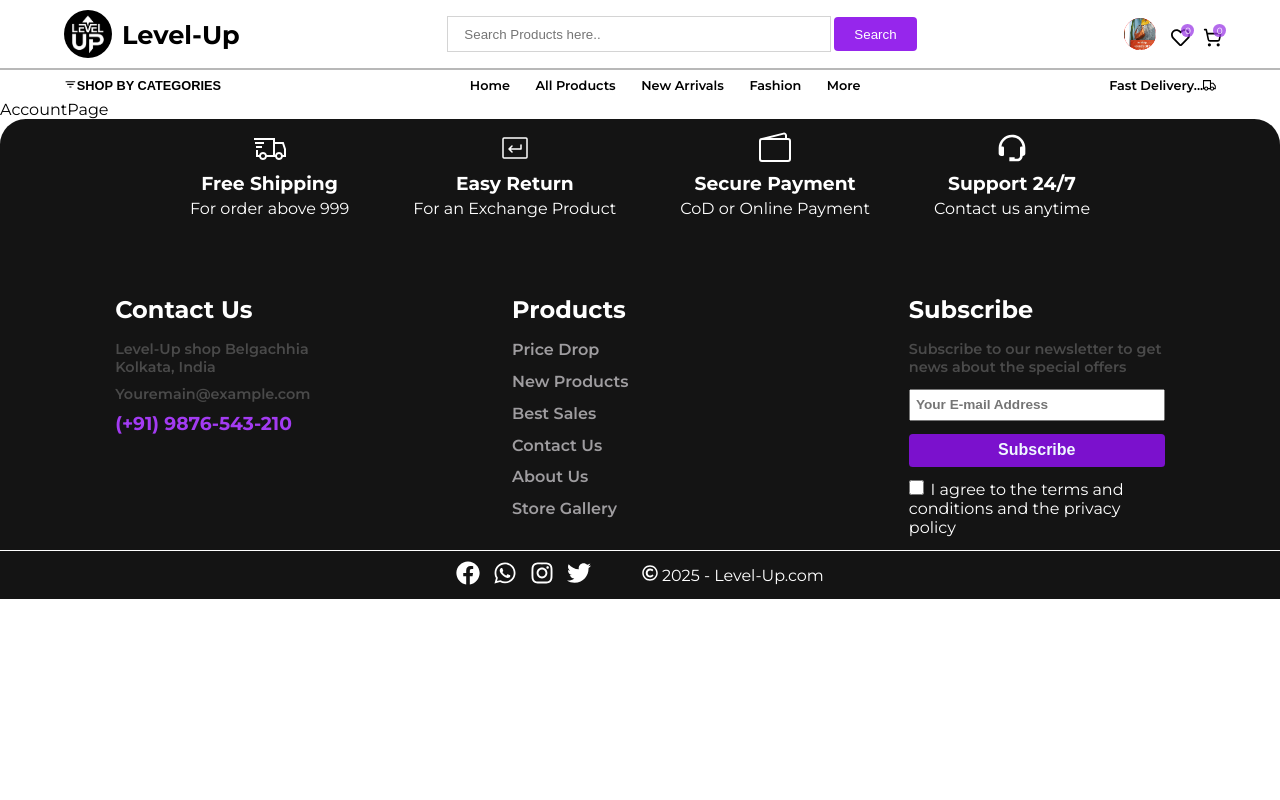
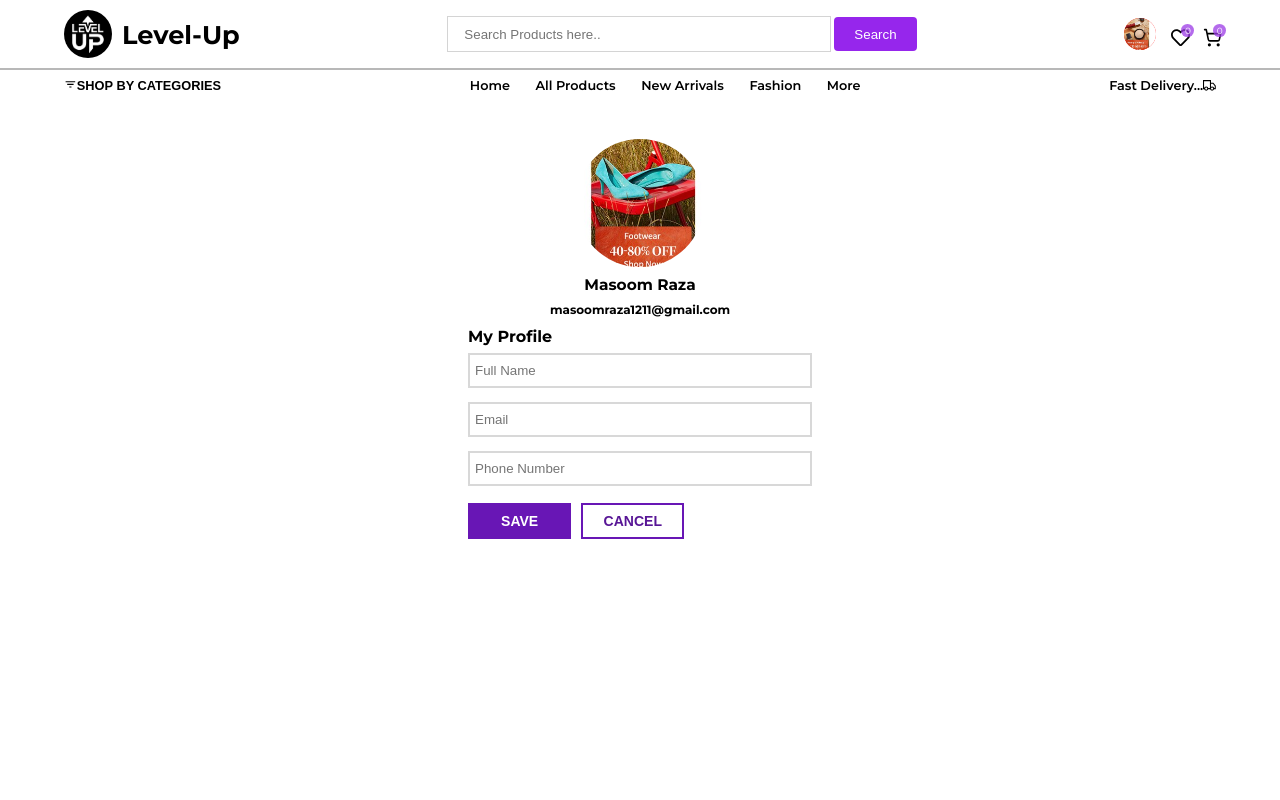
Before and after one commit to Masoom1707/Mega_E-Commerce, a React (Vite) app in the folder Frontend/: page /my-account in a window 1280 px wide. Shown: the top 800 px of the page. Built offline with nearby package versions, Linux system fonts and the light colour scheme.

Commit message:
chckout page, some ui fixes, profile page

```diff
--- a/Frontend/src/components/CartItem.jsx
+++ b/Frontend/src/components/CartItem.jsx
@@ -38,9 +38,9 @@ const CartItem = (props) => {
 </div>
 <div className="rightside">
 <IoCloseCircleSharp style={{float:"right", fontSize:"1.4vw", cursor:"pointer"}} />
-  <h5>Levis</h5>
-  <NavLink to='/product-details/77'><h4>Pure Cotton Slim Fit Geometric Printed Casual Shirt</h4></NavLink>
-  <Rating name="size-small" defaultValue={4} size="small" readOnly />
+  <h6>Levis</h6>
+  <NavLink to='/product-details/77'><h5>Pure Cotton Slim Fit Geometric Printed Casual Shirt</h5></NavLink>
+  <Rating name="size-small" defaultValue={4} style={{fontSize:"12px"}} size="small" readOnly />
   <div className="qty_size">
 
     <button onClick={handleSizeDropClick}>Size: {selectSize} <GoTriangleDown />
--- a/Frontend/src/components/Header.jsx
+++ b/Frontend/src/components/Header.jsx
@@ -1,5 +1,5 @@
 import { Link, NavLink } from "react-router-dom";
-import { useContext, useState } from "react";
+import { useContext, useEffect, useRef, useState } from "react";
 import { MyContext } from "../App";
 
 import "../css/header.css";
@@ -9,35 +9,73 @@ import { LuShoppingCart } from "react-icons/lu";
 import { MdOutlineFilterList } from "react-icons/md";
 import { GrDeliver } from "react-icons/gr";
 import { RxCross2 } from "react-icons/rx";
-import { IoIosAdd, IoIosLogOut, IoIosRemove, IoMdHeartEmpty } from "react-icons/io";
+import {
+  IoIosAdd,
+  IoIosLogOut,
+  IoIosRemove,
+  IoMdHeartEmpty,
+} from "react-icons/io";
 import { IoBagCheckOutline } from "react-icons/io5";
 
+
+
 const Header = () => {
-  const context = useContext(MyContext)
+  const context = useContext(MyContext);
 
   const [isOpen, setIsOpen] = useState(false);
+  const categoryOpen = useRef(null)
+  const subCategory = useRef(null)
+
   const toggleSidebar = () => {
     setIsOpen(!isOpen);
   };
 
   const [moreItems, setMoreItems] = useState(null);
   const toggleMoreItems = (index) => {
-    if(moreItems === index){
-        setMoreItems(null)
-    }else{
+    if (moreItems === index) {
+      setMoreItems(null);
+    } else {
       setMoreItems(index);
     }
   };
 
+  // handeling the profile drop down and outside click event
   const [showProfileDrpDwn, setShowProfileDrpDwn] = useState(false);
+  const profileRef = useRef(null);
+
+
+  const handleClickOutside = (event) => {
+
+    // profile icon drop down handle
+    if(profileRef.current && !profileRef.current.contains(event.target)){
+      setShowProfileDrpDwn(false);
+    }
+
+    // category dropdown handle
+    if(categoryOpen.current && !categoryOpen.current.contains(event.target) && !subCategory.current.contains(event.target)){
+      setIsOpen(false);
+    }
+  }
+
+  useEffect(() => {
+    document.addEventListener("click", handleClickOutside)
+
+    return () => {
+    document.removeEventListener("click", handleClickOutside)
+
+    }
+  }, [])
+
+
+
 
   return (
     <>
       <div className="fixed">
         <div className="header_container common_display">
-          <NavLink to='/' className="header1">
+          <NavLink to="/" className="header1">
             <div className="logo">
-              <img src="./public/Images/levelup.jpg" alt="" srcset="" />
+              <img src="../public/Images/levelup.jpg" alt="" srcset="" />
             </div>
             <h2>Level-Up</h2>
           </NavLink>
@@ -46,27 +84,35 @@ const Header = () => {
             <button>Search</button>
           </div>
           <div className="header3">
-            {context.isLoggedIn === false ?
-
+            {context.isLoggedIn === false ? (
               <div className="login">
                 <Link to="/login">Login / Register</Link>
               </div>
-            :
-            <button className="userProfile" onClick={() => setShowProfileDrpDwn(!showProfileDrpDwn)}>
-              <img src="./public/Images/19.jpg" alt="" />
-              {
-                showProfileDrpDwn && (
+            ) : (
+              <button
+                className="userProfile"
+                ref={profileRef}
+                onClick={() => setShowProfileDrpDwn(!showProfileDrpDwn)}
+              >
+                <img src="../public/Images/12.jpg" alt="" />
+                {showProfileDrpDwn && (
                   <div className="profileDrpDwn">
-                <NavLink to='/my-account'><FaRegUser /> <span>My Account</span></NavLink>
-                <NavLink to='/order'><IoBagCheckOutline /> <span>Orders</span></NavLink>
-                <NavLink to='/whishlist'><IoMdHeartEmpty /> <span>Wish List</span></NavLink>
-                <NavLink onClick={() => context.setIsLoggedIn(false)}><IoIosLogOut /> <span>Log Out</span></NavLink>
+                    <NavLink to="/my-account">
+                      <FaRegUser /> <span>My Account</span>
+                    </NavLink>
+                    <NavLink to="/order">
+                      <IoBagCheckOutline /> <span>Orders</span>
+                    </NavLink>
+                    <NavLink to="/whishlist">
+                      <IoMdHeartEmpty /> <span>Wish List</span>
+                    </NavLink>
+                    <NavLink onClick={() => context.setIsLoggedIn(false)}>
+                      <IoIosLogOut /> <span>Log Out</span>
+                    </NavLink>
                   </div>
-                )
-              }
+                )}
               </button>
-
-            }
+            )}
             <div className="icon">
               <div>
                 <Link to="/favrouites">
@@ -84,7 +130,7 @@ const Header = () => {
           </div>
         </div>
         <div className="lower_header_container common_display">
-          <div className="lower1">
+          <div className="lower1" ref={categoryOpen}>
             <button
               className={`category ${isOpen ? "purple" : ""}`}
               onClick={() => toggleSidebar(setMoreItems(null))}
@@ -111,10 +157,10 @@ const Header = () => {
             className="cross"
             onClick={() => toggleSidebar(setMoreItems(null))}
           />
-          <div className="sidebar_items">
+          <div className="sidebar_items" ref={subCategory}>
             <ul>
               <li onClick={() => toggleMoreItems(0)}>
-                <Link className={`link ${moreItems === 0 ? 'bg' : ''}`}>
+                <Link className={`link ${moreItems === 0 ? "bg" : ""}`}>
                   Men's wear
                   <span>
                     {moreItems === 0 ? <IoIosRemove /> : <IoIosAdd />}
@@ -130,7 +176,7 @@ const Header = () => {
                 )}
               </li>
               <li onClick={() => toggleMoreItems(1)}>
-                <Link className={`link ${moreItems === 1 ? 'bg' : ''}`}>
+                <Link className={`link ${moreItems === 1 ? "bg" : ""}`}>
                   Women's wear{" "}
                   <span>
                     {moreItems === 1 ? <IoIosRemove /> : <IoIosAdd />}
@@ -146,7 +192,7 @@ const Header = () => {
                 )}
               </li>
               <li onClick={() => toggleMoreItems(2)}>
-                <Link className={`link ${moreItems === 2 ? 'bg' : ''}`}>
+                <Link className={`link ${moreItems === 2 ? "bg" : ""}`}>
                   Children's wear{" "}
                   <span>
                     {moreItems === 2 ? <IoIosRemove /> : <IoIosAdd />}
@@ -162,7 +208,7 @@ const Header = () => {
                 )}
               </li>
               <li onClick={() => toggleMoreItems(3)}>
-                <Link className={`link ${moreItems === 3 ? 'bg' : ''}`}>
+                <Link className={`link ${moreItems === 3 ? "bg" : ""}`}>
                   Festive Special{" "}
                   <span>
                     {moreItems === 3 ? <IoIosRemove /> : <IoIosAdd />}
--- a/Frontend/src/components/Product_Detail_Info.jsx
+++ b/Frontend/src/components/Product_Detail_Info.jsx
@@ -58,7 +58,7 @@ const ProductDetailInfo = () => {
           <LuShoppingCart style={{ fontSize: "1vw" }} />
           {addCart ? "Item Added" : "Add to Cart"}
         </button>
-        <FaRegHeart style={{ fontSize: "1.2vw", cursor: "pointer" }} />
+        <FaRegHeart style={{ fontSize: "1vw", cursor: "pointer" }} />
       </div>
 
     </div>
--- /dev/null
+++ b/Frontend/src/css/account.css
@@ -0,0 +1,97 @@
+.account_section{
+    height: 90vh;
+    display: flex;
+    justify-content: center;
+}
+
+.innerProfile{
+    width: 50%;
+    padding: 3vw 0;
+    display: flex;
+    flex-direction: column;
+    align-items: center;
+    & h2{
+        font-size: 1.2vw;
+        margin: 8px 0;
+    }
+    & h3{
+        font-size: 12px;
+    }
+    & .profileFields{
+        padding: 10px 20px;
+        width: 60%;
+    }
+    & input{
+        width: 100%;
+        padding: 8px 5px;
+        border: none;
+        outline: none;
+        margin: 7px 0;
+        border: 2px solid rgb(216, 216, 216);
+    }
+    & button{
+        min-width: 30%;
+        border: none;
+        padding: 8px 0;
+        cursor: pointer;
+        margin: 10px 10px 0px 0px;
+        border: 2px solid #6816b5;
+        color: #581696;
+        font-size: 14px;
+        text-transform: uppercase;
+        font-weight: 600;
+        background-color: #fff;
+    }
+    & .save{
+        background-color: #6816b5;
+        color: white;
+    }
+    & button:hover{
+        background-color: #040404;
+        color: white;
+        border: none;
+    }
+}
+
+.profilecontainer{
+    width: 10vw;
+    height: 10vw;
+    border-radius: 50%;
+    position: relative;
+    & input{
+        width: 100%;
+        height: 100%;
+        opacity: 0;
+        z-index: 2;
+        cursor: pointer;
+        border-radius: 50%;
+    }
+}
+.profilecontainer img{
+    width: 100%;
+    height: 100%;
+    border-radius: 50%;
+    object-fit: cover;
+}
+.overlay{
+    background-color: #0000007a;
+    height: 10vw;
+    width: 10vw;
+    position: absolute;
+    top: 0;
+    border-radius: 50%;
+    opacity: 0;
+    transition: all 0.3s linear;
+    display: flex;
+    justify-content: center;
+    align-items: center;
+}
+.overlay:hover{
+    opacity: 1;
+}
+.upload{
+    position: absolute;
+    font-size: 5vw;
+    color: white;
+    cursor: pointer;
+}
--- a/Frontend/src/css/footer.css
+++ b/Frontend/src/css/footer.css
@@ -54,17 +54,15 @@
 }
 
 .lowerDiv p{
-    font-size: 1.8vh;
-    color: rgb(74, 74, 74);
-    font-weight: 600;
+    font-size: 1vw;
+    color: rgb(148, 148, 148);
 }
 .lowerDiv .emailSend{
     width: 100%;
     padding: 0.5vw 0.4vw;
     margin-top: 1vw;
-    font-size: 1.7vh;
+    font-size: 1vw;
     color: #7b11cd;
-    font-weight: 600;
     outline: none;
 
 }
@@ -72,7 +70,7 @@
     display: block;
     width: 100%;
     outline: none;
-    font-size: 2vh;
+    font-size: 1vw;
     font-weight: 600;
     color: aliceblue;
     background-color: #7b11cd;
--- a/Frontend/src/css/header.css
+++ b/Frontend/src/css/header.css
@@ -242,20 +242,18 @@ a{
   }
 
 .profileDrpDwn{
-  width: 10vw;
+  width:max-content;
   background-color: #fff;
   position: absolute;
-  right: -63px;
-  top: 60px;
+  right: -100%;
+  top: 100%;
   box-shadow: rgba(0, 0, 0, 0.24) 0px 3px 8px;
   & a{
     display: flex;
     gap: 10px;
     align-items: center;
-    margin-bottom: 10px;
     padding: 10px;
-    font-size: 16px;
-    font-weight: 600;
+    font-size: 12px;
   }
   & a:hover{
     background-color: #e9e9e9;
--- a/Frontend/src/pages/AccountPage.jsx
+++ b/Frontend/src/pages/AccountPage.jsx
@@ -1,8 +1,29 @@
-import React from 'react'
+import '../css/account.css'
+import {FaCloudUploadAlt} from 'react-icons/fa'
 
 const AccountPage = () => {
   return (
-    <div>AccountPage</div>
+    <div className="account_section">
+      <div className="innerProfile">
+        <div className="profilecontainer">
+          <img src="../public/images/15.jpg" alt="" />
+          <div className="overlay">
+            <input type="file" accept='image/*' />
+            <FaCloudUploadAlt className='upload' />
+          </div>
+        </div>
+        <h2>Masoom Raza</h2>
+        <h3>masoomraza1211@gmail.com</h3>
+        <div className="profileFields">
+          <h4>My Profile</h4>
+          <input type="text" placeholder='Full Name' />
+          <input type="email" placeholder='Email' />
+          <input type="tel" placeholder='Phone Number' />
+          <button className='save'>save</button>
+          <button>cancel</button>
+        </div>
+      </div>
+    </div>
   )
 }
 
```
Also changed, not shown: Frontend/src/css/cart_container.css (+10 -8 lines), Frontend/src/css/checkoutPage.css (+19 -15 lines), Frontend/src/css/loginPage.css (+7 -5 lines), Frontend/src/css/product_detail_sidebar.css (+31 -20 lines). Lines whose indentation alone changed are shown as unchanged.
